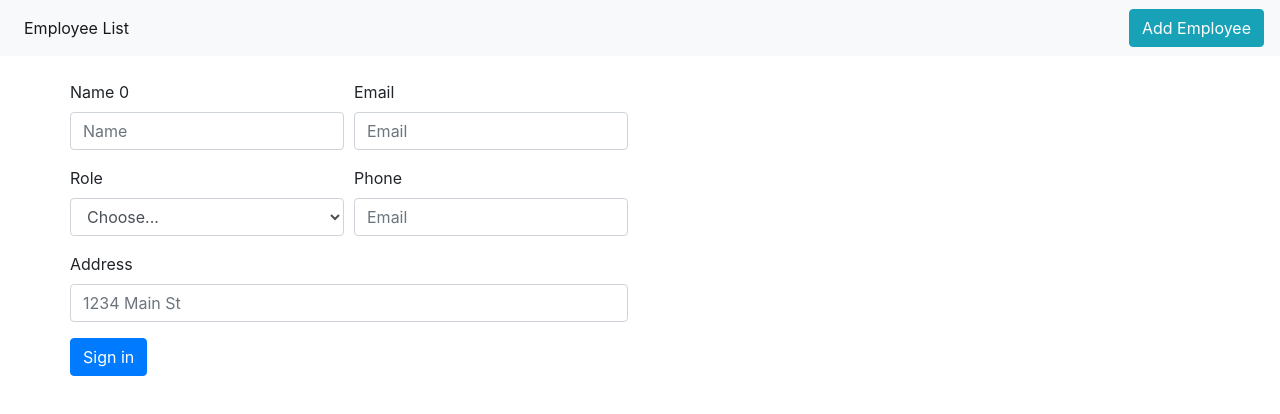
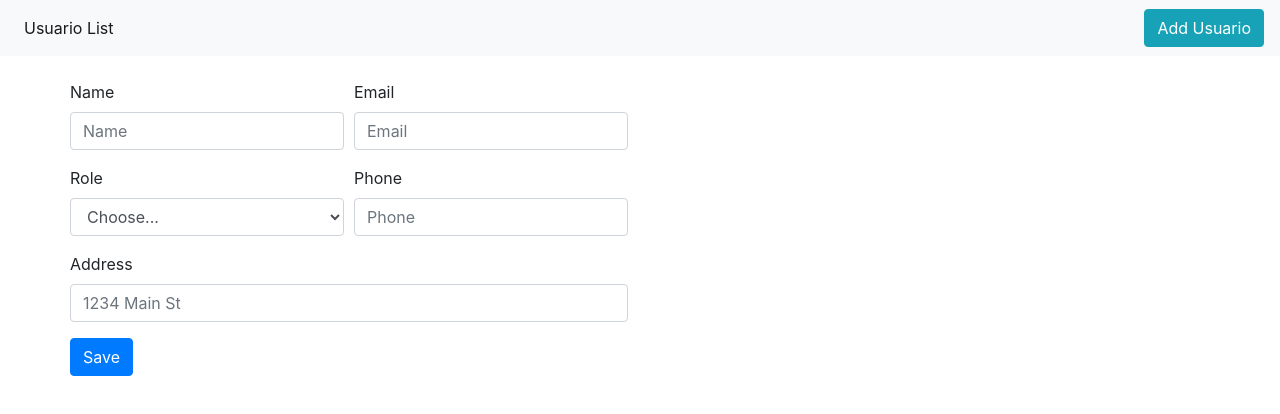
Before and after one commit to ferranPZ/NodeShop, a React (Create React App) app in the folder nodeshopfront/: page /form in a window 1280 px wide. Shown: the top 414 px of the page. Built offline with nearby package versions, Linux system fonts and the light colour scheme.

Commit message:
funciona post

```diff
--- a/nodeshopfront/src/App.js
+++ b/nodeshopfront/src/App.js
@@ -31,12 +31,12 @@ function App() {
               <li class="nav-item active">
                 <Link class="nav-link" to="/">
                   {" "}
-                  Employee List{" "}
+                  Usuario List{" "}
                 </Link>
               </li>
             </ul>
             <Link class="btn btn-info " to="/form">
-              Add Employee
+              Add Usuario
             </Link>
           </div>
         </nav>
@@ -46,7 +46,7 @@ function App() {
 
             <Route path="/" exact component={Table} />
             <Route path="/form" component={Form} />
-            <Route path="/edit/:employeeId" component={Edit} />
+            <Route path="/edit/:usuarioId" component={Edit} />
 
           </div>
         </div>
--- a/nodeshopfront/src/module/edit.js
+++ b/nodeshopfront/src/module/edit.js
@@ -6,7 +6,7 @@ import "bootstrap/dist/js/bootstrap.bundle.min";
 class EditComponent extends React.Component {
   render() {
     let userId = 0;
-    //let userId = this.props.match.params.employeeId;
+    //let userId = this.props.match.params.usuarioId;
     return (
       <form>
         <div class="form-row justify-content-center">
--- a/nodeshopfront/src/module/form.js
+++ b/nodeshopfront/src/module/form.js
@@ -2,46 +2,121 @@ import React from 'react';
 
 import 'bootstrap/dist/css/bootstrap.min.css';
 import 'bootstrap/dist/js/bootstrap.bundle.min';
+import axios from "axios";
 
 class EditComponent extends React.Component{
+  constructor(props){
+    super(props);
+    this.state = {
+      campName: "",
+      campEmail:"",
+      campPhone:"",
+      campAddress:"",
+      selectRole:0
+    }
+  }
   render(){
-   let userId = 0;
-   //let userId = this.props.match.params.employeeId;
     return (
-     <form>
+      <div>
         <div class="form-row justify-content-center">
           <div class="form-group col-md-6">
-           <label for="inputPassword4">Name {userId}</label>
-           <input type="text" class="form-control"  placeholder="Name"/>
+            <label for="inputPassword4">Name </label>
+            <input type="text" class="form-control"  placeholder="Name" value={this.state.campName} onChange={(value)=> this.setState({campName:value.target.value})}/>
           </div>
           <div class="form-group col-md-6">
             <label for="inputEmail4">Email</label>
-           <input type="email" class="form-control"  placeholder="Email"/>
+            <input type="email" class="form-control"  placeholder="Email" value={this.state.campEmail} onChange={(value)=> this.setState({campEmail:value.target.value})}/>
           </div>
         </div>
         <div class="form-row">
           <div class="form-group col-md-6">
             <label for="inputState">Role</label>
-           <select id="inputState" class="form-control">
+            <select id="inputState" class="form-control" onChange={(value)=> this.setState({selectRole:value.target.value})}>
               <option selected>Choose...</option>
-             <option>...</option>
+              <option value="1">Admin...</option>
+              <option value="2">Project Manager</option>
+              <option value="3">Programer</option>
             </select>
           </div>
           <div class="form-group col-md-6">
             <label for="inputEmail4">Phone</label>
-           <input type="number" class="form-control"  placeholder="Email"/>
+            <input type="number" class="form-control"  placeholder="Phone"  value={this.state.campPhone} onChange={(value)=> this.setState({campPhone:value.target.value})}/>
           </div>
         </div>
         <div class="form-group">
           <label for="inputAddress">Address</label>
-         <input type="text" class="form-control" id="inputAddress" placeholder="1234 Main St"/>
+          <input type="text" class="form-control" id="inputAddress" placeholder="1234 Main St" value={this.state.campAddress} onChange={(value)=> this.setState({campAddress:value.target.value})}/>
         </div>
-
-       <button type="submit" class="btn btn-primary">Sign in</button>
-     </form>
+        <button type="submit" class="btn btn-primary" onClick={()=>this.sendSave()}>Save</button>
+      </div>
     );
   }
+  sendSave(){
+
+
+    const datapost = {
+      name : this.state.campName,
+      email : this.state.campEmail,
+      phone : this.state.campPhone,
+      address : this.state.campAddress,
+      role  : this.state.selectRole
+    }
+
+    axios
+    .post(`http://localhost:3000/usuario/create`,datapost)
+    .then((res) => console.log(res.data))
+    .catch((err) => console.log(err));
+
+/*
+    const baseUrl = "http://localhost:3000/usuario/create"
+
+      const datapost = {
+        name : this.state.campName,
+        email : this.state.campEmail,
+        phone : this.state.campPhone,
+        address : this.state.campAddress,
+        role  : this.state.selectRole
       }
 
 
+      axios.post(baseUrl,datapost)
+      .then(response=>{
+        if (response.data.success===true) {
+          alert(response.data.message)
+        }
+        else {
+          console.log(response);
+          alert(response.data.message)
+        }
+      }).catch(error=>{
+        alert("Error 34 "+error)
+      })
+  */
+    if (this.state.selectRole==0) {
+      alert("Seleccione el tipo de Role")
+    }
+    else if (this.state.campPhone=="") {
+       alert("Digite el campo de telefono")
+    }
+    else if (this.state.campName=="") {
+       alert("Digite el campo de Nombre")
+    }
+    else if (this.state.campEmail=="") {
+       alert("Digite el campo de email")
+    }
+    else if (this.state.campAddress=="") {
+       alert("Digite el campo de Direccion")
+    }
+    else {
+
+
+
+    }
+
+  }
+
+
+
+}
+
 export default EditComponent;
```
Also changed, not shown: 2 other files (tests, documents, lock files or other folders). Lines whose indentation alone changed are shown as unchanged.
